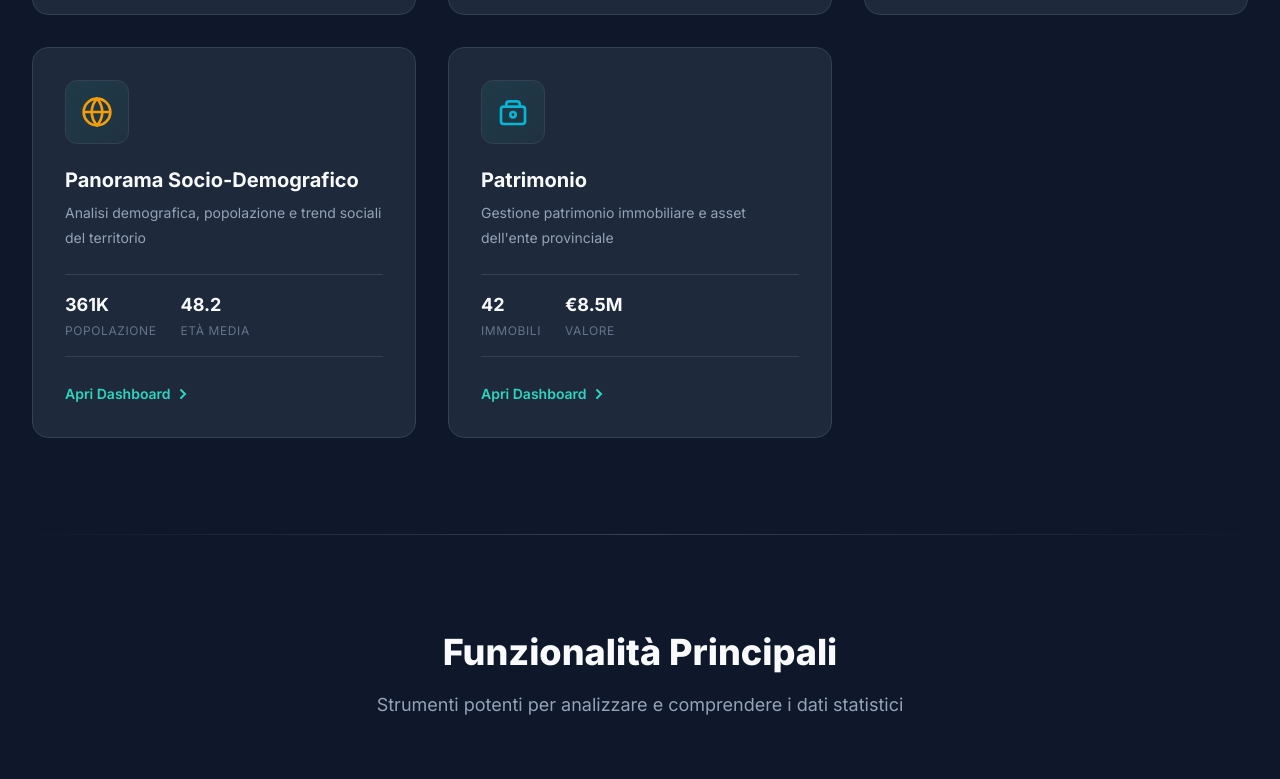
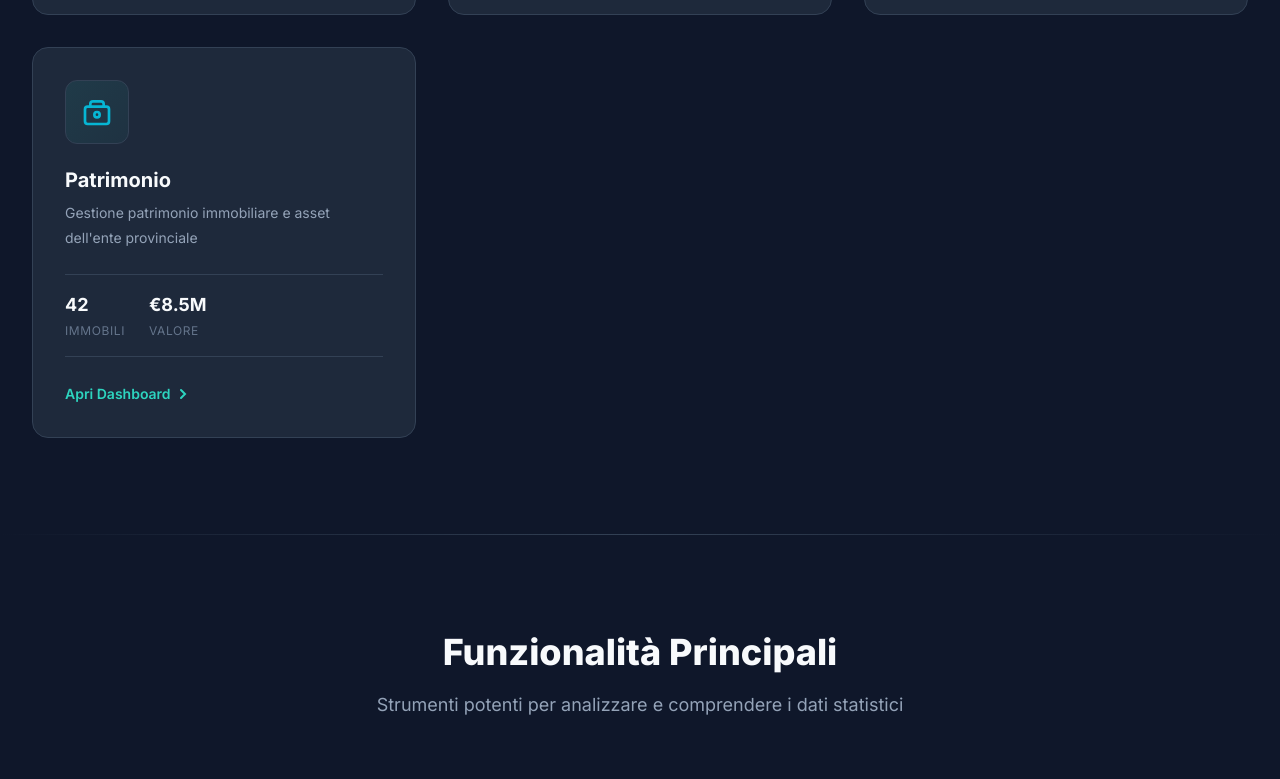
Before and after one commit to dueprincipati/dashboard-landing, a website: page index.html in a window 1280 px wide. Shown: the part 2317-3096 px from the top of the page. Drawn offline with Linux system fonts and the light colour scheme.

Commit message:
Delete Panorama Socio Demografico card
Removed the 'Panorama Socio Demografico' section from the dashboard.

```diff
--- a/index.html
+++ b/index.html
@@ -375,37 +375,6 @@
                 </article>
 
                 <!-- 10. Patrimonio -->
-
-                <!-- Panorama Socio Demografico -->
-                <article class="dashboard-card" data-category="analisi">
-                    <div class="card-glow"></div>
-                    <div class="card-icon" style="--icon-color: #f97316;">
-                        <svg width="32" height="32" viewBox="0 0 24 24" fill="none">
-                            <circle cx="12" cy="12" r="10" stroke="currentColor" stroke-width="2"/>
-                            <path d="M2 12H22" stroke="currentColor" stroke-width="2"/>
-                            <path d="M12 2C14.5013 4.73835 15.9228 8.29203 16 12C15.9228 15.708 14.5013 19.2616 12 22C9.49872 19.2616 8.07725 15.708 8 12C8.07725 8.29203 9.49872 4.73835 12 2Z" stroke="currentColor" stroke-width="2"/>
-                        </svg>
-                    </div>
-                    <h3 class="card-title">Panorama Socio-Demografico</h3>
-                    <p class="card-description">Analisi demografica, popolazione e trend sociali del territorio</p>
-                    <div class="card-stats">
-                        <div class="card-stat">
-                            <span class="stat-value">361K</span>
-                            <span class="stat-label">Popolazione</span>
-                        </div>
-                        <div class="card-stat">
-                            <span class="stat-value">48.2</span>
-                            <span class="stat-label">Età Media</span>
-                        </div>
-                    </div>
-                    <a href="panorama_socio_demografico.html" class="card-link">
-                        <span>Apri Dashboard</span>
-                        <svg width="16" height="16" viewBox="0 0 16 16" fill="none">
-                            <path d="M6 12L10 8L6 4" stroke="currentColor" stroke-width="2" stroke-linecap="round"/>
-                        </svg>
-                    </a>
-                </article>
-
                 <!-- Patrimonio -->
                 <article class="dashboard-card" data-category="finanza">
                     <div class="card-glow"></div>
```
